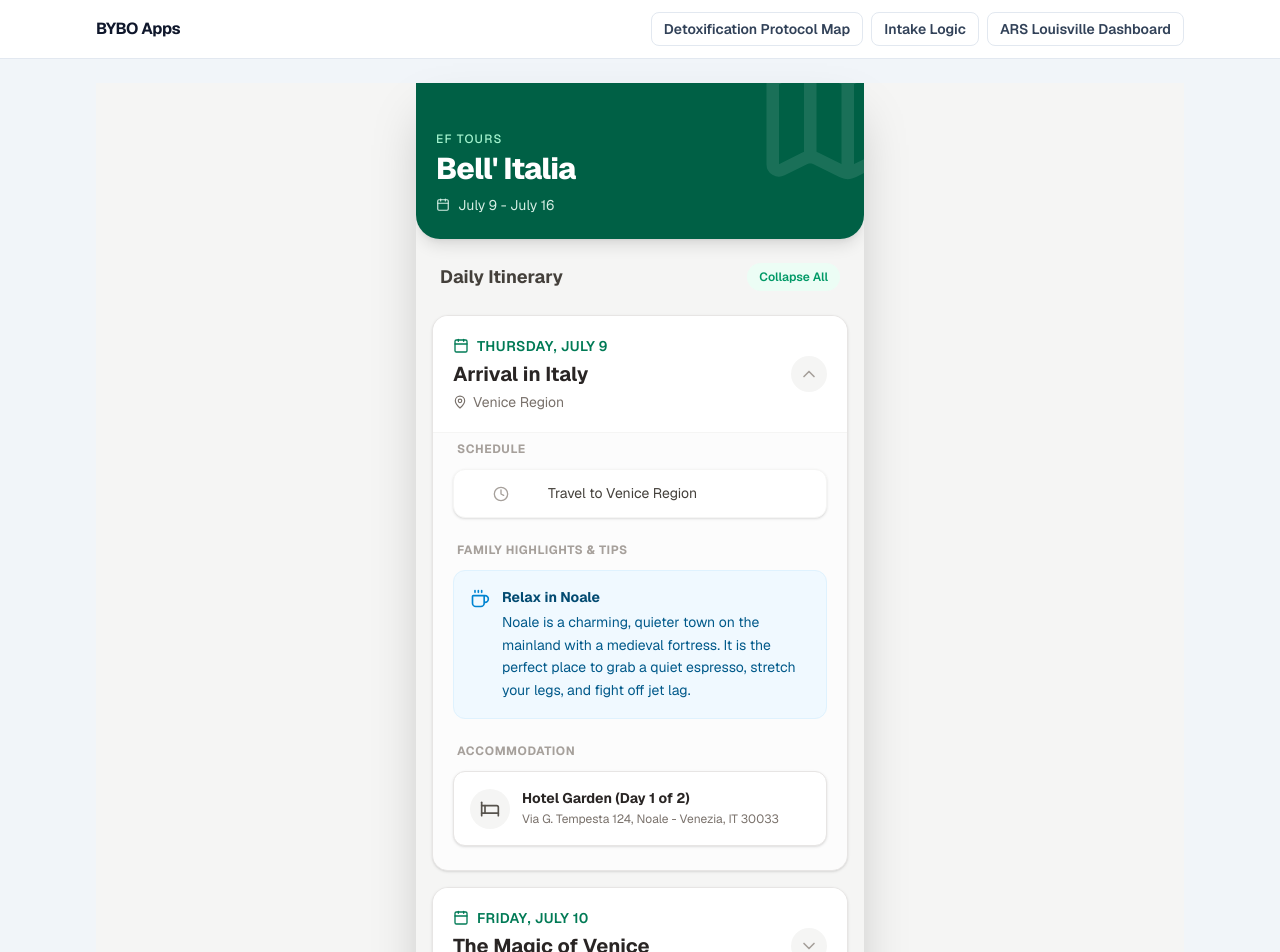
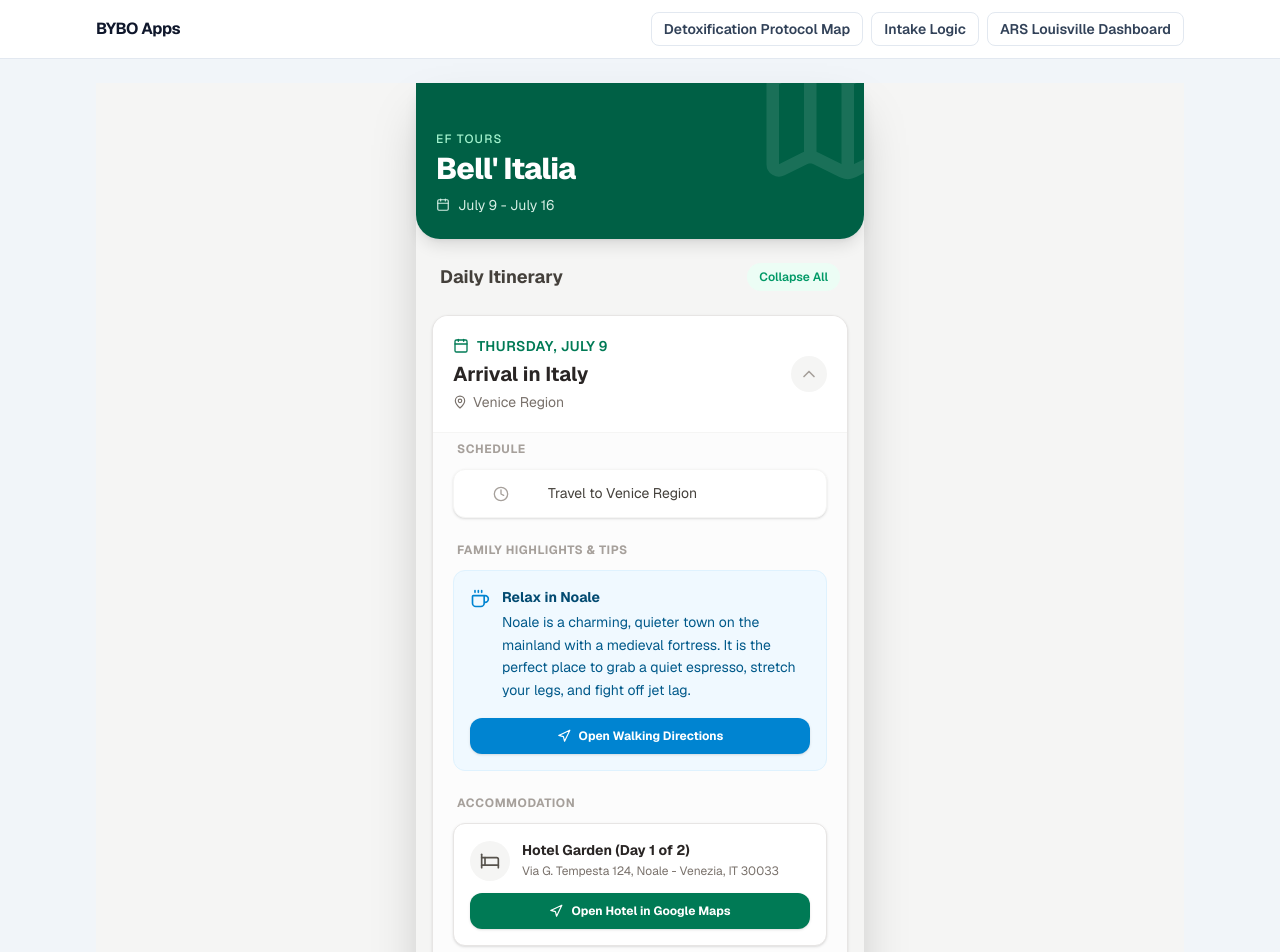
Before and after one commit to Rickeyjgreen/detox-protocol-map, a Next.js app: page /apps/bell-italia in a window 1280 px wide. Shown: the top 952 px of the page. Built offline with nearby package versions, Linux system fonts and the light colour scheme.

Commit message:
Add Google Maps directions to Bell Italia

```diff
--- a/src/app/apps/bell-italia/page.tsx
+++ b/src/app/apps/bell-italia/page.tsx
@@ -16,6 +16,7 @@
   Train,
   Map as MapIcon,
   AlertTriangle,
+  Navigation,
 } from 'lucide-react';
 
 type EventItem = {
@@ -27,6 +28,13 @@
   icon: LucideIcon;
   title: string;
   desc: string;
+  mapsUrl?: string;
+};
+
+type HotelItem = {
+  name: string;
+  address: string;
+  mapsUrl: string;
 };
 
 type TripDay = {
@@ -34,13 +42,13 @@
   date: string;
   title: string;
   location: string;
-  hotel: {
-    name: string;
-    address: string;
-  };
+  hotel: HotelItem;
   events: EventItem[];
   tips: TipItem[];
 };
+
+const directionsUrl = (destination: string, travelmode = 'walking') =>
+  `https://www.google.com/maps/dir/?api=1&destination=${encodeURIComponent(destination)}&travelmode=${travelmode}`;
 
 const tripData: TripDay[] = [
   {
@@ -51,6 +59,7 @@
     hotel: {
       name: 'Hotel Garden (Day 1 of 2)',
       address: 'Via G. Tempesta 124, Noale - Venezia, IT 30033',
+      mapsUrl: directionsUrl('Hotel Garden, Via G. Tempesta 124, Noale, Italy'),
     },
     events: [{ time: '', desc: 'Travel to Venice Region' }],
     tips: [
@@ -58,6 +67,7 @@
         icon: Coffee,
         title: 'Relax in Noale',
         desc: 'Noale is a charming, quieter town on the mainland with a medieval fortress. It is the perfect place to grab a quiet espresso, stretch your legs, and fight off jet lag.',
+        mapsUrl: directionsUrl('Piazza Castello, Noale, Italy'),
       },
     ],
   },
@@ -69,12 +79,13 @@
     hotel: {
       name: 'Hotel Garden (Day 2 of 2)',
       address: 'Via G. Tempesta 124, Noale - Venezia, IT 30033',
+      mapsUrl: directionsUrl('Hotel Garden, Via G. Tempesta 124, Noale, Italy'),
     },
     events: [
       { time: '8:45 AM', desc: 'Take a ferry to Venice' },
       { time: '1:00 PM', desc: 'Travel by water taxi to the island of Burano' },
       { time: '2:30 PM', desc: 'Enjoy a classic gondola ride' },
-      { time: '3:15 PM', desc: 'Guided tour of Venice: St. Mark’s Square & Grand Canal' },
+      { time: '3:15 PM', desc: "Guided tour of Venice: St. Mark's Square & Grand Canal" },
       { time: 'Afternoon', desc: 'See a glass-blowing demonstration' },
     ],
     tips: [
@@ -82,11 +93,13 @@
         icon: Camera,
         title: 'Burano Photos',
         desc: 'Burano is famous for its hyper-colorful fisherman houses. Keep your camera ready!',
+        mapsUrl: directionsUrl('Burano, Venice, Italy'),
       },
       {
         icon: Utensils,
         title: 'Eat like a Venetian',
         desc: 'Skip the tourist traps and find a bacaro wine bar to try cicchetti, Venetian tapas like crostini with whipped salt cod.',
+        mapsUrl: directionsUrl('Piazza San Marco, Venice, Italy'),
       },
     ],
   },
@@ -98,6 +111,7 @@
     hotel: {
       name: 'Hotel Tamerici & Principe (Day 1 of 2)',
       address: 'Viale IV Novembre, 2B, Montecatini Terme, 51016',
+      mapsUrl: directionsUrl('Hotel Tamerici & Principe, Viale IV Novembre 2B, Montecatini Terme, Italy'),
     },
     events: [
       { time: 'Morning', desc: 'Travel to Florence region' },
@@ -109,8 +123,9 @@
     tips: [
       {
         icon: Train,
-        title: 'Montecatini Alto',
+        title: 'Montecatini Alto Funicular',
         desc: 'You are staying in a famous thermal spa town. Take the historic red funicular railway up to the medieval village at the top of the hill for an incredible view and dinner.',
+        mapsUrl: directionsUrl('Funicolare di Montecatini Terme, Stazione di Valle'),
       },
     ],
   },
@@ -122,6 +137,7 @@
     hotel: {
       name: 'Hotel Tamerici & Principe (Day 2 of 2)',
       address: 'Viale IV Novembre, 2B, Montecatini Terme, 51016',
+      mapsUrl: directionsUrl('Hotel Tamerici & Principe, Viale IV Novembre 2B, Montecatini Terme, Italy'),
     },
     events: [
       {
@@ -132,13 +148,15 @@
     tips: [
       {
         icon: MapIcon,
-        title: 'Lucky Boar',
+        title: 'Lucky Boar (Porcellino)',
         desc: 'Head to the Mercato Nuovo and rub the snout of Il Porcellino, the bronze boar statue, for good luck and to guarantee a return to Florence.',
+        mapsUrl: directionsUrl('Fontana del Porcellino, Florence, Italy'),
       },
       {
         icon: Utensils,
-        title: 'Authentic Gelato',
-        desc: 'Look for shops where the gelato is kept in covered metal tubs, called pozzetti, rather than piled high in bright neon colors.',
+        title: 'Authentic Gelato Stop',
+        desc: 'Look for shops where the gelato is kept in covered metal tubs. Try walking toward Piazza del Duomo to find top-rated local gelaterias.',
+        mapsUrl: directionsUrl('Piazza del Duomo, Florence, Italy'),
       },
     ],
   },
@@ -150,6 +168,7 @@
     hotel: {
       name: 'Roma Torvergata (Day 1 of 3)',
       address: 'Via Vico Vigano, 24, Roma, IT 00133',
+      mapsUrl: directionsUrl('Hotel Roma Tor Vergata, Via Vico Vigano 24, Rome, Italy'),
     },
     events: [
       { time: 'Morning', desc: 'Travel via Assisi to Rome' },
@@ -163,6 +182,7 @@
         icon: Camera,
         title: 'Breathtaking Views',
         desc: 'The Basilica houses stunning 13th-century frescoes by Giotto. Outside, take a moment to look out over the sweeping, peaceful views of the Umbrian valley.',
+        mapsUrl: directionsUrl("Basilica di San Francesco d'Assisi, Assisi, Italy"),
       },
     ],
   },
@@ -174,6 +194,7 @@
     hotel: {
       name: 'Roma Torvergata (Day 2 of 3)',
       address: 'Via Vico Vigano, 24, Roma, IT 00133',
+      mapsUrl: directionsUrl('Hotel Roma Tor Vergata, Via Vico Vigano 24, Rome, Italy'),
     },
     events: [
       { time: '1:30 PM', desc: 'Guided tour of Rome: Roman Forum & Colosseum' },
@@ -182,8 +203,10 @@
     tips: [
       {
         icon: MapIcon,
-        title: 'Perfect Walking Route',
-        desc: 'Link together the free sights: Walk from the Spanish Steps, to the Trevi Fountain, to the Pantheon, and end in Piazza Navona.',
+        title: 'Custom Walking Route',
+        desc: 'Link together the free sights: Spanish Steps, Trevi Fountain, Pantheon, and Piazza Navona.',
+        mapsUrl:
+          'https://www.google.com/maps/dir/?api=1&destination=Piazza+Navona,+Rome,+Italy&waypoints=Piazza+di+Spagna,+Rome%7CTrevi+Fountain,+Rome%7CPantheon,+Rome&travelmode=walking',
       },
     ],
   },
@@ -195,6 +218,7 @@
     hotel: {
       name: 'Roma Torvergata (Day 3 of 3)',
       address: 'Via Vico Vigano, 24, Roma, IT 00133',
+      mapsUrl: directionsUrl('Hotel Roma Tor Vergata, Via Vico Vigano 24, Rome, Italy'),
     },
     events: [
       {
@@ -203,7 +227,7 @@
       },
       {
         time: '3:00 PM',
-        desc: 'Guided tour of Vatican City: Sistine Chapel & Vatican Museums. Free time to explore St. Peter\'s Basilica.',
+        desc: "Guided tour of Vatican City: Sistine Chapel & Vatican Museums. Free time to explore St. Peter's Basilica.",
       },
     ],
     tips: [
@@ -211,15 +235,33 @@
         icon: AlertTriangle,
         title: 'Strict Dress Code',
         desc: 'Shoulders and knees MUST be covered for everyone. No tank tops or short shorts, or you may be denied entry to the Vatican.',
+        mapsUrl: directionsUrl('Vatican Museums, Vatican City'),
       },
       {
         icon: Info,
         title: 'Barberini Gardens',
         desc: 'These pristine gardens at Castel Gandolfo offer a quiet, serene contrast to the heavy crowds you will experience at the Vatican.',
+        mapsUrl: directionsUrl('Palazzo Apostolico, Castel Gandolfo, Italy'),
       },
     ],
   },
 ];
+
+function DirectionsButton({ href, label, warning = false }: { href: string; label: string; warning?: boolean }) {
+  return (
+    <a
+      href={href}
+      target="_blank"
+      rel="noopener noreferrer"
+      className={`mt-1 flex items-center justify-center gap-2 rounded-xl px-4 py-2.5 text-xs font-bold text-white shadow-sm transition-all active:scale-[0.98] ${
+        warning ? 'bg-amber-600 active:bg-amber-700' : 'bg-sky-600 active:bg-sky-700'
+      }`}
+    >
+      <Navigation size={14} />
+      <span>{label}</span>
+    </a>
+  );
+}
 
 function DayCard({ day, isExpanded, onToggle }: { day: TripDay; isExpanded: boolean; onToggle: () => void }) {
   return (
@@ -275,15 +317,18 @@
                 return (
                   <div
                     key={`${day.id}-tip-${index}`}
-                    className={`flex gap-3 rounded-xl border p-4 ${isWarning ? 'border-amber-200 bg-amber-50' : 'border-sky-100 bg-sky-50'}`}
+                    className={`flex flex-col gap-3 rounded-xl border p-4 ${isWarning ? 'border-amber-200 bg-amber-50' : 'border-sky-100 bg-sky-50'}`}
                   >
-                    <div className={`mt-0.5 ${isWarning ? 'text-amber-600' : 'text-sky-600'}`}>
+                    <div className="flex gap-3">
+                      <div className={`mt-0.5 flex-shrink-0 ${isWarning ? 'text-amber-600' : 'text-sky-600'}`}>
                         <TipIcon size={20} />
                       </div>
                       <div>
                         <h4 className={`mb-1 text-sm font-bold ${isWarning ? 'text-amber-900' : 'text-sky-900'}`}>{tip.title}</h4>
                         <p className={`text-sm leading-relaxed ${isWarning ? 'text-amber-800' : 'text-sky-800'}`}>{tip.desc}</p>
                       </div>
+                    </div>
+                    {tip.mapsUrl && <DirectionsButton href={tip.mapsUrl} label="Open Walking Directions" warning={isWarning} />}
                   </div>
                 );
               })}
@@ -292,14 +337,25 @@
 
           <div>
             <h3 className="mb-3 ml-1 text-xs font-bold uppercase tracking-wider text-stone-400">Accommodation</h3>
-            <div className="flex items-center gap-3 rounded-xl border border-stone-200 bg-white p-4 shadow-sm">
-              <div className="rounded-full bg-stone-100 p-2.5 text-stone-600">
+            <div className="rounded-xl border border-stone-200 bg-white p-4 shadow-sm">
+              <div className="flex items-center gap-3">
+                <div className="flex-shrink-0 rounded-full bg-stone-100 p-2.5 text-stone-600">
                   <Bed size={20} />
                 </div>
-              <div>
-                <h4 className="text-sm font-bold text-stone-800">{day.hotel.name}</h4>
-                <p className="mt-0.5 text-xs leading-relaxed text-stone-500">{day.hotel.address}</p>
+                <div className="min-w-0">
+                  <h4 className="truncate text-sm font-bold text-stone-800">{day.hotel.name}</h4>
+                  <p className="mt-0.5 break-words text-xs leading-relaxed text-stone-500">{day.hotel.address}</p>
                 </div>
+              </div>
+              <a
+                href={day.hotel.mapsUrl}
+                target="_blank"
+                rel="noopener noreferrer"
+                className="mt-3 flex items-center justify-center gap-2 rounded-xl bg-emerald-700 px-4 py-2.5 text-xs font-bold text-white shadow-sm active:scale-[0.98] active:bg-emerald-800"
+              >
+                <Navigation size={14} />
+                <span>Open Hotel in Google Maps</span>
+              </a>
             </div>
           </div>
         </div>
@@ -316,8 +372,8 @@
   };
 
   return (
-    <div className="min-h-screen bg-stone-100 font-sans text-stone-900 selection:bg-emerald-200">
-      <div className="relative mx-auto flex min-h-screen max-w-md flex-col overflow-hidden bg-stone-100 shadow-2xl">
+    <div className="min-h-screen bg-stone-100 font-sans text-stone-900 antialiased selection:bg-emerald-200">
+      <div className="relative mx-auto flex min-h-screen max-w-md flex-col bg-stone-100 shadow-2xl">
         <header className="sticky top-0 z-10 overflow-hidden rounded-b-3xl bg-emerald-800 px-5 pb-6 pt-12 text-white shadow-lg">
           <div className="absolute right-0 top-0 -mr-10 -mt-10 opacity-10">
             <MapIcon size={150} />
@@ -331,13 +387,13 @@
           </div>
         </header>
 
-        <main className="flex-1 overflow-y-auto px-4 pb-12 pt-6">
+        <main className="flex-1 overflow-x-hidden px-4 pb-12 pt-6">
           <div className="mb-6 flex items-end justify-between px-2">
             <h2 className="text-lg font-bold text-stone-700">Daily Itinerary</h2>
             <button
               type="button"
               onClick={() => setExpandedId(null)}
-              className="rounded-full bg-emerald-50 px-3 py-1.5 text-xs font-semibold text-emerald-600 active:bg-emerald-100"
+              className="rounded-full bg-emerald-50 px-3 py-1.5 text-xs font-semibold text-emerald-600 transition-colors active:bg-emerald-100"
             >
               Collapse All
             </button>
@@ -349,8 +405,8 @@
             ))}
           </div>
 
-          <div className="mb-6 mt-10 px-8 text-center text-xs text-stone-400">
-            Tap on any day to see the schedule, tips, and hotel details. Buon viaggio!
+          <div className="mb-6 mt-10 px-8 text-center text-xs leading-relaxed text-stone-400">
+            Tap any day for schedule, tips, hotel details, and Google Maps directions.
           </div>
         </main>
       </div>
```
Lines whose indentation alone changed are shown as unchanged.
